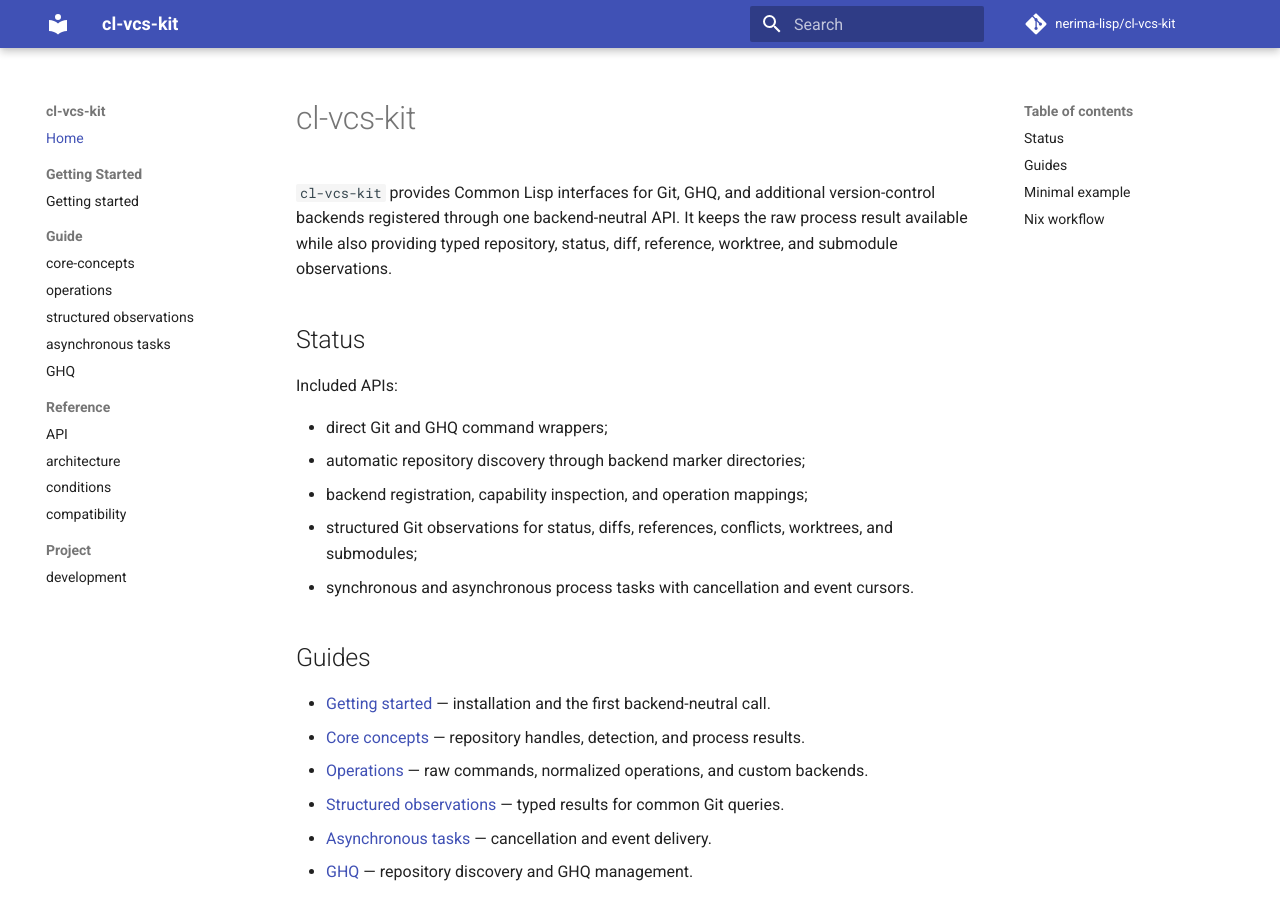
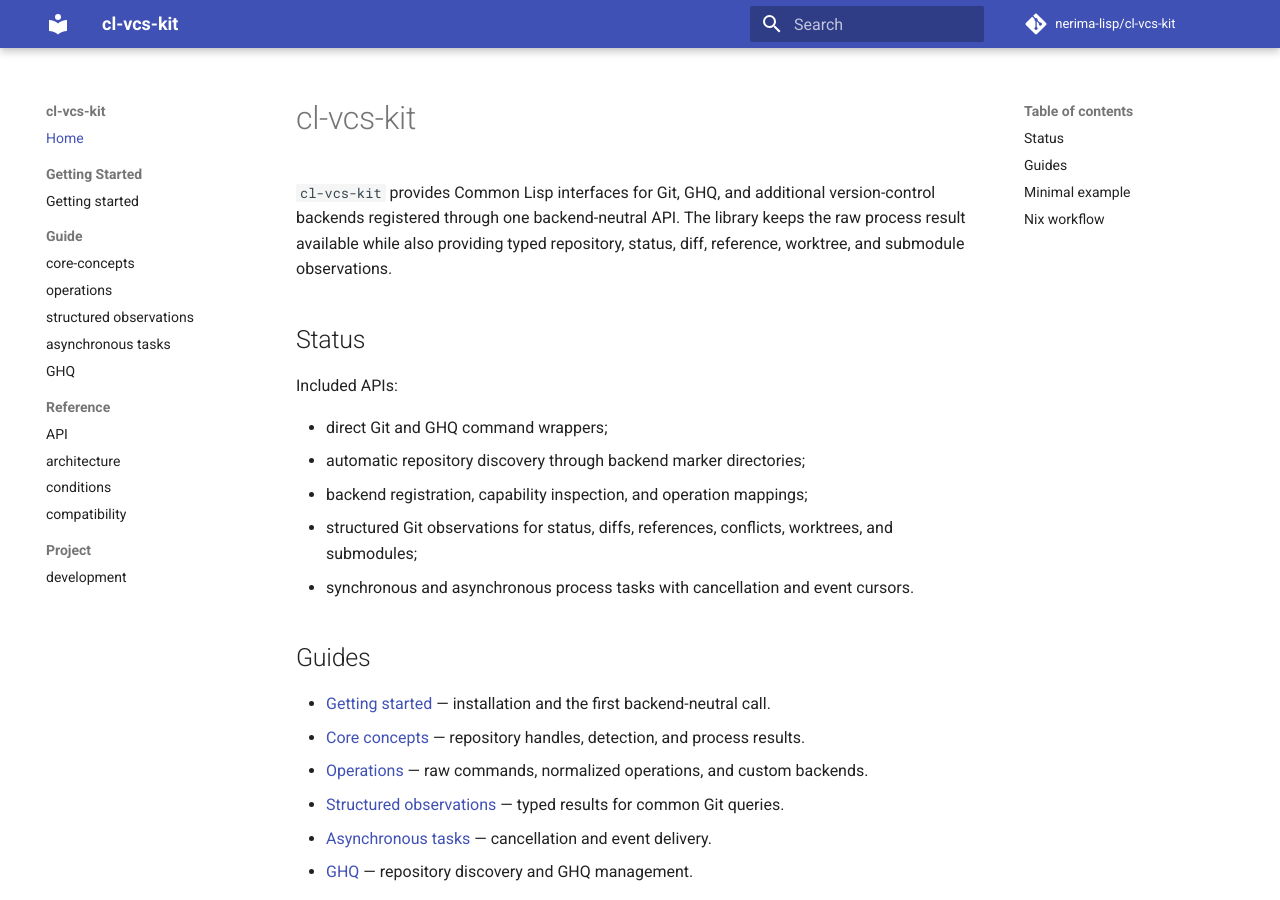
Before and after one commit to nerima-lisp/cl-vcs-kit, an MkDocs documentation site: the page built from docs/src/index.md, in a window 1280 px wide and 900 px high. Built offline with MkDocs 1.6.1 and Material for MkDocs 9.7.7, drawn with Linux system fonts in a browser that asks for light colours; comment, search, counter and statistics services are not loaded.

```diff
--- a/docs/src/index.md
+++ b/docs/src/index.md
@@ -1,9 +1,9 @@
 # cl-vcs-kit
 
 `cl-vcs-kit` provides Common Lisp interfaces for Git, GHQ, and additional
-version-control backends registered through one backend-neutral API. It keeps
-the raw process result available while also providing typed repository,
-status, diff, reference, worktree, and submodule observations.
+version-control backends registered through one backend-neutral API. The
+library keeps the raw process result available while also providing typed
+repository, status, diff, reference, worktree, and submodule observations.
 
 ## Status
 
```
Also changed, not shown: docs/src/getting-started.md (+3 -2 lines), docs/src/guide/structured-observations.md (+1 -1 lines), docs/src/reference/conditions.md (+2 -2 lines).
